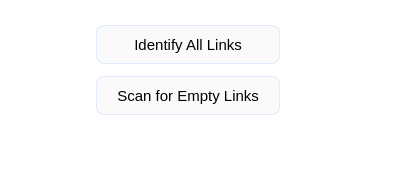
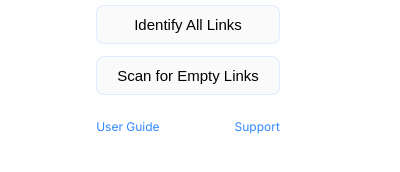
Before and after one commit to willgibs/linkflow, a browser extension: page popup.html in a window 400 px wide. Shown: the part 144-316 px from the top of the page. Drawn offline with Linux system fonts and the light colour scheme.

Commit message:
v2.1 additions

```diff
--- a/popup.css
+++ b/popup.css
@@ -53,6 +53,26 @@ body {
 
 .btn:hover {
   background-color: #2684FF1F;
+}
+
+.help_wrapper {
+  display: flex;
+  flex-direction: row;
+  justify-content: space-between;
+  align-items: center;
+  width: 100%;
+  margin-top: 12px;
+}
+
+.help {
+  font-size: 12px;
+  text-decoration: none;
+  color: #328AFF;
+  transition: color 100ms ease-in-out;
+}
+
+.help:hover {
+  color: #003171;
 }
 
 #container_links {
--- a/popup.html
+++ b/popup.html
@@ -13,15 +13,13 @@
   <div id="container_generate">
     <img src="logo.svg" alt="logo" class="logo">
     <p class="title_text">Welcome to Linkflow!</p>
-<!--
-    <div class="info_wrapper">
-      <p class="info_text">Scan for Broken Links identifies all link elements with a missing ‘href’ attribute, highlights them and produces a list to quickly navigate to each one on-page.</p>
-      <p class="info_text">Identify All Links displays all link elements on a webpage with link highlighting and generates an exportable CSV list.</p>
-    </div>
--->
     <div class="btn_wrapper">
       <button class="btn" id="generate">Identify All Links</button>
       <button class="btn" id="scan">Scan for Empty Links</button>
+      <div class="help_wrapper">
+        <a class="help" href="https://github.com/willgibs/Linkflow/blob/main/README.md" target="_blank">User Guide</a>
+        <a class="help" href="mailto:hello@willgib.com?subject=Linkflow">Support</a>
+      </div>
     </div>
   </div>
   <div id="container_links" style="display:none">
--- a/popup.js
+++ b/popup.js
@@ -18,7 +18,7 @@ function exportToCSV(sitemap, pageTitle) {
   ]
     .map((row) => row.map((cell) => JSON.stringify(cell)).join(','))
     .join('\n');
-  downloadCSV(csvContent, `PM - ${pageTitle}.csv`);
+  downloadCSV(csvContent, `LF - ${pageTitle}.csv`);
 }
 
 // Scroll to link element
@@ -157,4 +157,9 @@ document.getElementById('close_icon').addEventListener('click', () => {
   window.close();
 });
 
+document.querySelector('.help').addEventListener('click', (e) => {
+  e.preventDefault();
+  chrome.tabs.create({ url: e.target.href });
+});
+
 let sitemapData = [];
```
Also changed, not shown: manifest.json, 1 other file.
